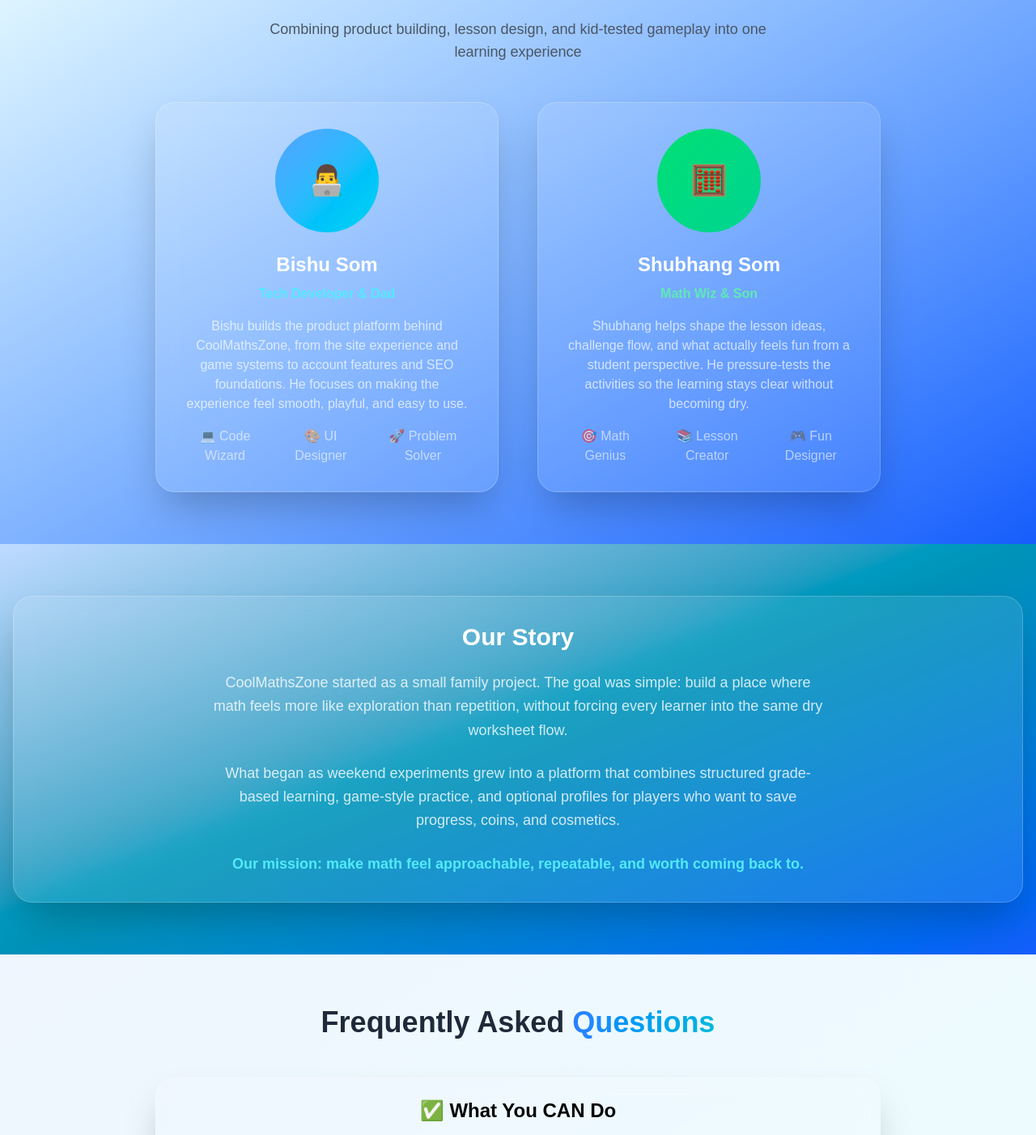
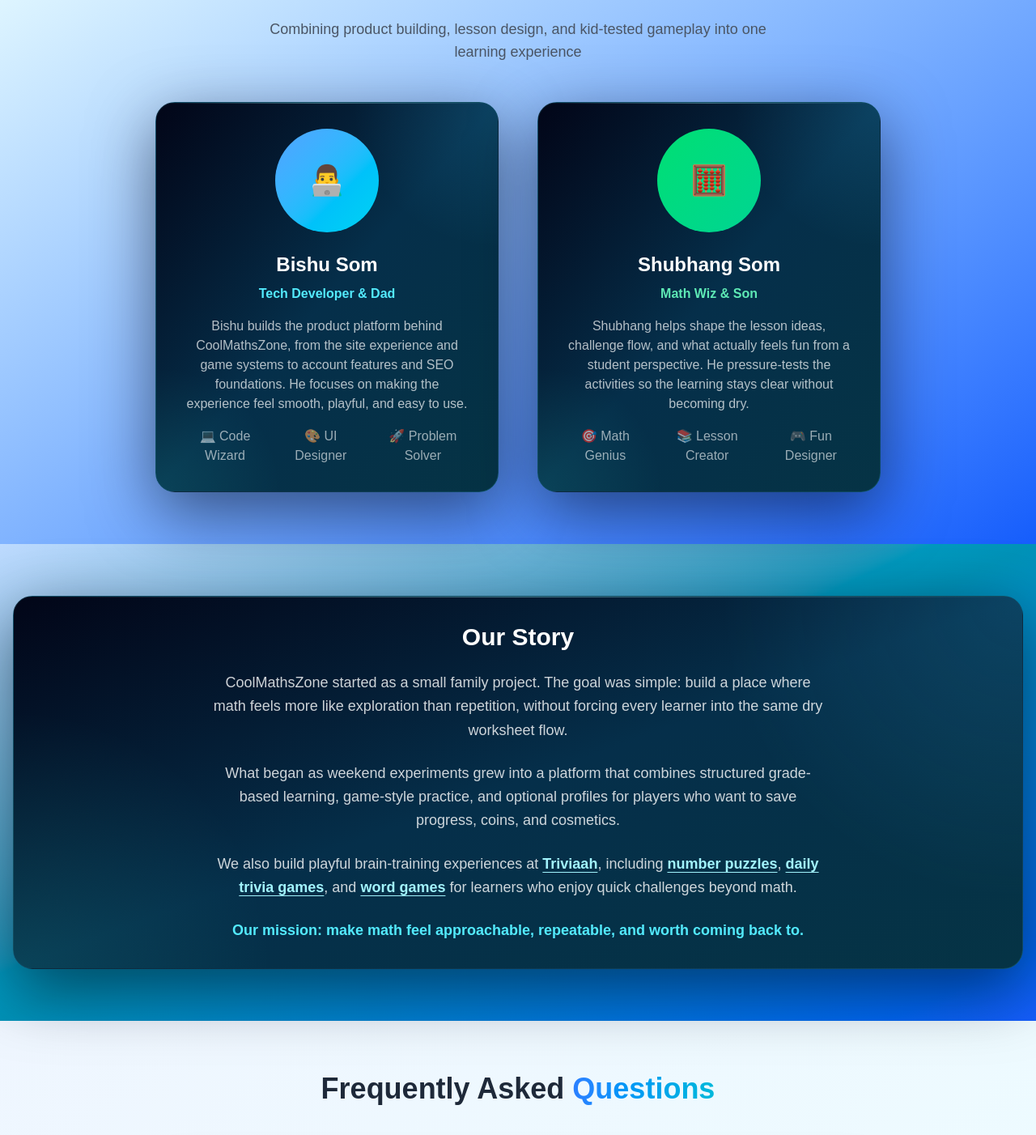
Before and after one commit to bishusom/coolmathszone, a Next.js app: page /about in a window 1280 px wide. Shown: the part 507-1909 px from the top of the page at 81% size. Built offline with nearby package versions, Linux system fonts and the light colour scheme; no server answers.

Commit message:
Last commit for the day - X-promo for triviaah.com

```diff
--- a/src/app/about/page.tsx
+++ b/src/app/about/page.tsx
@@ -64,7 +64,7 @@
 
           <div className="grid grid-cols-1 md:grid-cols-2 gap-12 max-w-4xl mx-auto">
             {/* Bishu Som */}
-            <ContentCard className="p-8 text-center variant=solid">
+            <ContentCard className="p-8 text-center" variant="dark">
               <div className="w-32 h-32 mx-auto mb-6 bg-gradient-to-br from-blue-400 to-cyan-400 rounded-full flex items-center justify-center text-4xl text-white">
                 👨‍💻
               </div>
@@ -88,7 +88,7 @@
             </ContentCard>
 
             {/* Shubhang Som */}
-            <ContentCard className="p-8 text-center">
+            <ContentCard className="p-8 text-center" variant="dark">
               <div className="w-32 h-32 mx-auto mb-6 bg-gradient-to-br from-green-400 to-emerald-400 rounded-full flex items-center justify-center text-4xl text-white">
                 🧮
               </div>
@@ -110,7 +110,7 @@
       {/* Story Section */}
       <section className="py-16 bg-gradient-to-br from-blue-200 via-cyan-600 to-blue-600 text-white">
         <div className="container mx-auto px-4">
-          <ContentCard className="p-8 text-center">
+          <ContentCard className="p-8 text-center" variant="dark">
             <h2 className="text-3xl font-bold text-white mb-6">Our Story</h2>
             <div className="max-w-3xl mx-auto text-lg text-white/80 leading-relaxed">
               <p className="mb-6">
@@ -118,6 +118,25 @@
               </p>
               <p className="mb-6">
                 What began as weekend experiments grew into a platform that combines structured grade-based learning, game-style practice, and optional profiles for players who want to save progress, coins, and cosmetics.
+              </p>
+              <p className="mb-6">
+                We also build playful brain-training experiences at{' '}
+                <a href="https://triviaah.com" className="text-cyan-200 font-semibold underline underline-offset-4 hover:text-white" target="_blank" rel="noopener noreferrer">
+                  Triviaah
+                </a>
+                , including{' '}
+                <a href="https://triviaah.com/number-puzzles" className="text-cyan-200 font-semibold underline underline-offset-4 hover:text-white" target="_blank" rel="noopener noreferrer">
+                  number puzzles
+                </a>
+                ,{' '}
+                <a href="https://triviaah.com/daily-trivias" className="text-cyan-200 font-semibold underline underline-offset-4 hover:text-white" target="_blank" rel="noopener noreferrer">
+                  daily trivia games
+                </a>
+                , and{' '}
+                <a href="https://triviaah.com/word-games" className="text-cyan-200 font-semibold underline underline-offset-4 hover:text-white" target="_blank" rel="noopener noreferrer">
+                  word games
+                </a>
+                {' '}for learners who enjoy quick challenges beyond math.
               </p>
               <p className="text-cyan-300 font-semibold">
                 Our mission: make math feel approachable, repeatable, and worth coming back to.
@@ -189,7 +208,7 @@
       {/* Contact CTA */}
       <section className="py-16 bg-gradient-to-br from-blue-600 via-cyan-600 to-teal-600 text-white">
         <div className="container mx-auto px-4">
-          <ContentCard className="p-8 text-center">
+          <ContentCard className="p-8 text-center" variant="dark">
             <h2 className="text-3xl font-bold text-white mb-4">Have Questions?</h2>
             <p className="text-white/70 text-lg mb-6 max-w-2xl mx-auto">
               We&apos;d love to hear from you! Whether you have feedback, found a bug, or just want to say hello,
--- a/src/app/page.tsx
+++ b/src/app/page.tsx
@@ -93,7 +93,7 @@
           </p>
           <div className="flex flex-wrap justify-center gap-3">
             <Link href="/grades">
-              <button className="bg-gradient-to-r from-amber-400 to-orange-500 hover:from-amber-500 hover:to-orange-600 text-white px-6 py-3 rounded-xl font-bold flex items-center gap-2 shadow-lg shadow-orange-500/30 transition-all hover:scale-105 border border-amber-300/50">
+              <button className="bg-gradient-to-r from-blue-900 via-blue-700 to-cyan-700 hover:from-blue-950 hover:via-blue-800 hover:to-cyan-800 text-white px-6 py-3 rounded-xl font-bold flex items-center gap-2 shadow-lg shadow-blue-900/30 transition-all hover:scale-105 border border-cyan-200/40">
                 <span>🌟</span> Start Your Adventure!
               </button>
             </Link>
```
